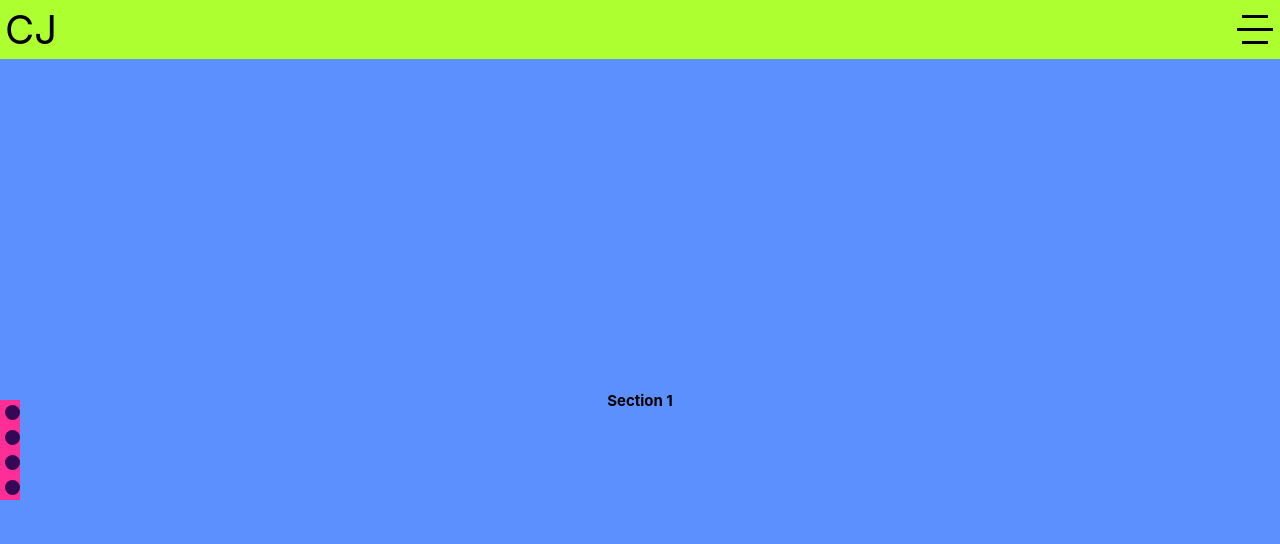
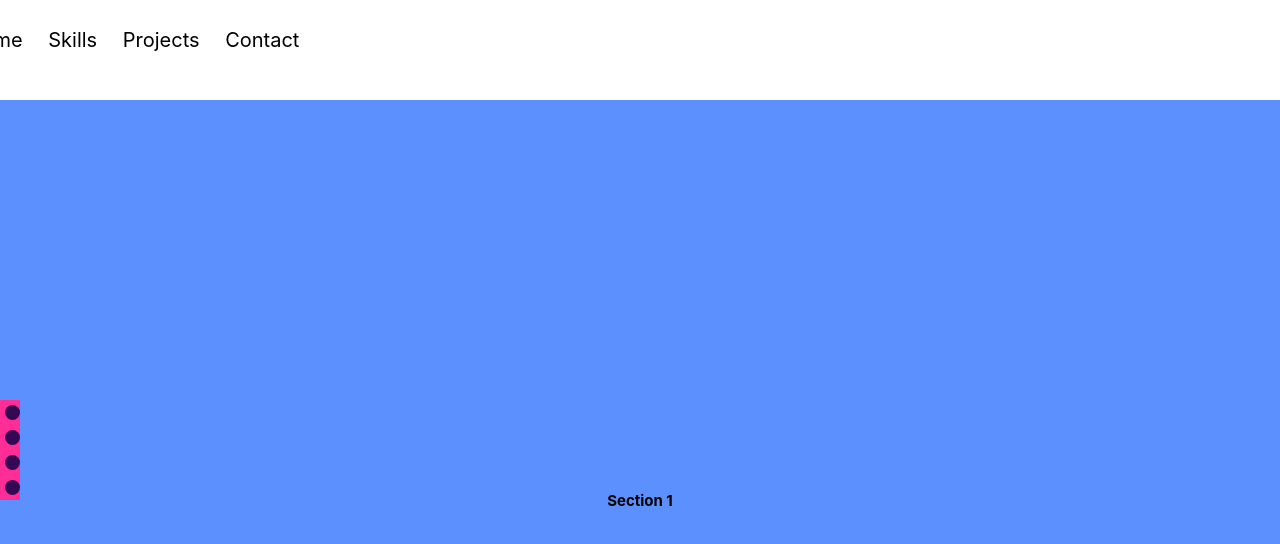
Before and after one commit to calebjo/portfolio-site, a Next.js app: page / in a window 1280 px wide. Shown: the top 544 px of the page. Built offline with nearby package versions, Linux system fonts and the light colour scheme.

Commit message:
Adjust overall components, add banner

```diff
--- a/pages/components/hamburger.jsx
+++ b/pages/components/hamburger.jsx
@@ -5,11 +5,12 @@ export default class Hamburger extends React.Component {
     constructor(props){
         super(props)
         this.state = { toggled: false }
+        this.toggleDropdown = this.toggleDropdown.bind(this)
     }
 
     toggleDropdown(event){
         console.log("In toggleDropdown()")
-        event.currentTarget.classList.toggle(styles.toggled)
+        event.currentTarget.classList.toggle("toggled")
         this.state.toggled = true
     }
 
--- a/pages/components/sideNav.jsx
+++ b/pages/components/sideNav.jsx
@@ -14,7 +14,7 @@ export default function SideNav() {
     }
 
     return(
-        <div className={styles.sideNav} onClick={clickSideNav}>
+        <div className={styles.sidenav} onClick={clickSideNav}>
             <div></div>
             <div></div>
             <div></div>
--- a/pages/components/topNav.jsx
+++ b/pages/components/topNav.jsx
@@ -4,9 +4,12 @@ import Hamburger from './hamburger'
 
 export default function TopNav() {
     return(
-        <div className={styles.topNav}>
-            <div className={styles.topLogo}>
-                CJ
+        <div className={styles.topnav}>
+            <div className={styles.topnav__links}>
+                <p>Home</p>
+                <p>Skills</p>
+                <p>Projects</p>
+                <p>Contact</p>
             </div>
             <Hamburger />
         </div>
--- a/pages/index.js
+++ b/pages/index.js
@@ -1,5 +1,6 @@
 import Head from 'next/head'
 import Image from 'next/image'
+import banner from '../assets/images/banner.jpg'
 import styles from '../styles/Home.module.css'
 import TopNav from './components/topNav'
 import SideNav from './components/sideNav'
--- a/styles/Home.module.css
+++ b/styles/Home.module.css
@@ -1,21 +1,31 @@
+
 /* Top Nav bar*/
-.topNav {
+.topnav {
     display: flex;
     justify-content: space-between;
     align-items: center;
-  position: sticky;
+    position: absolute;
     top: 0;
-  height: 6rem;
-  background: greenyellow;
     font-size: 4rem;
 }
 
-.topNav div {
+.topnav div {
     margin: 0.5rem;
 }
 
+.topnav__links {
+    display: none;
+    width: 100%;
+    justify-content: center;
+    font-size: 2rem;
+}
+
+.topnav__links p {
+    padding: 1% 5%;
+}
+
 /* Side Nav bar*/
-.sideNav {
+.sidenav {
     display: none;
     flex-direction: column;
     position: sticky;
@@ -25,7 +35,7 @@
     background: rgb(255, 46, 150);
 }
 
-.sideNav div {
+.sidenav div {
     display: flex;
     width: 1.5rem;
     height: 1.5rem;
@@ -79,14 +89,14 @@
     flex-direction: column;
 	height: 100vh;
 	overflow-y: scroll;
-	scroll-snap-type: y mandatory;
+	/* scroll-snap-type: y mandatory; */
 }
 
 .pages section {
     display: flex;
     justify-content: center;
     align-items: center;
-  scroll-snap-align: start;
+    /* scroll-snap-align: start; */
     min-height: 100vh;
     background-color: #5d90ff;
     color: rgb(0, 0, 0);
@@ -104,8 +114,15 @@
 
 /* Media queries */
 @media (min-width: 600px) {
-  /* Show side nav on larger screens */
-  .sideNav {
+    .topnav__links {
         display: flex;
     }
+  /* Show side nav on larger screens */
+    .sidenav {
+        display: flex;
     }
+
+    .hamburger {
+        display: none;
+    }
+}
```
Also changed, not shown: 2 other files (tests, documents, lock files or other folders). Lines whose indentation alone changed are shown as unchanged.
